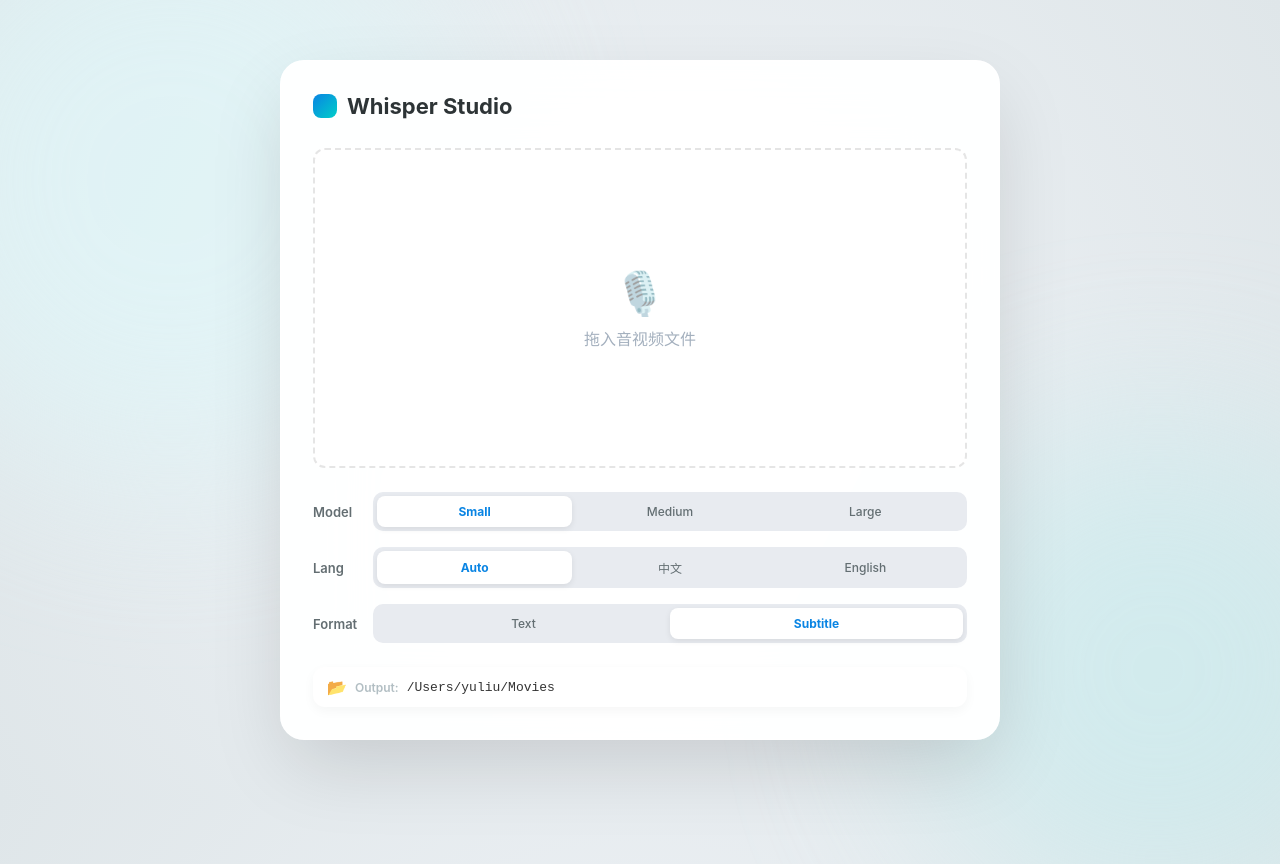
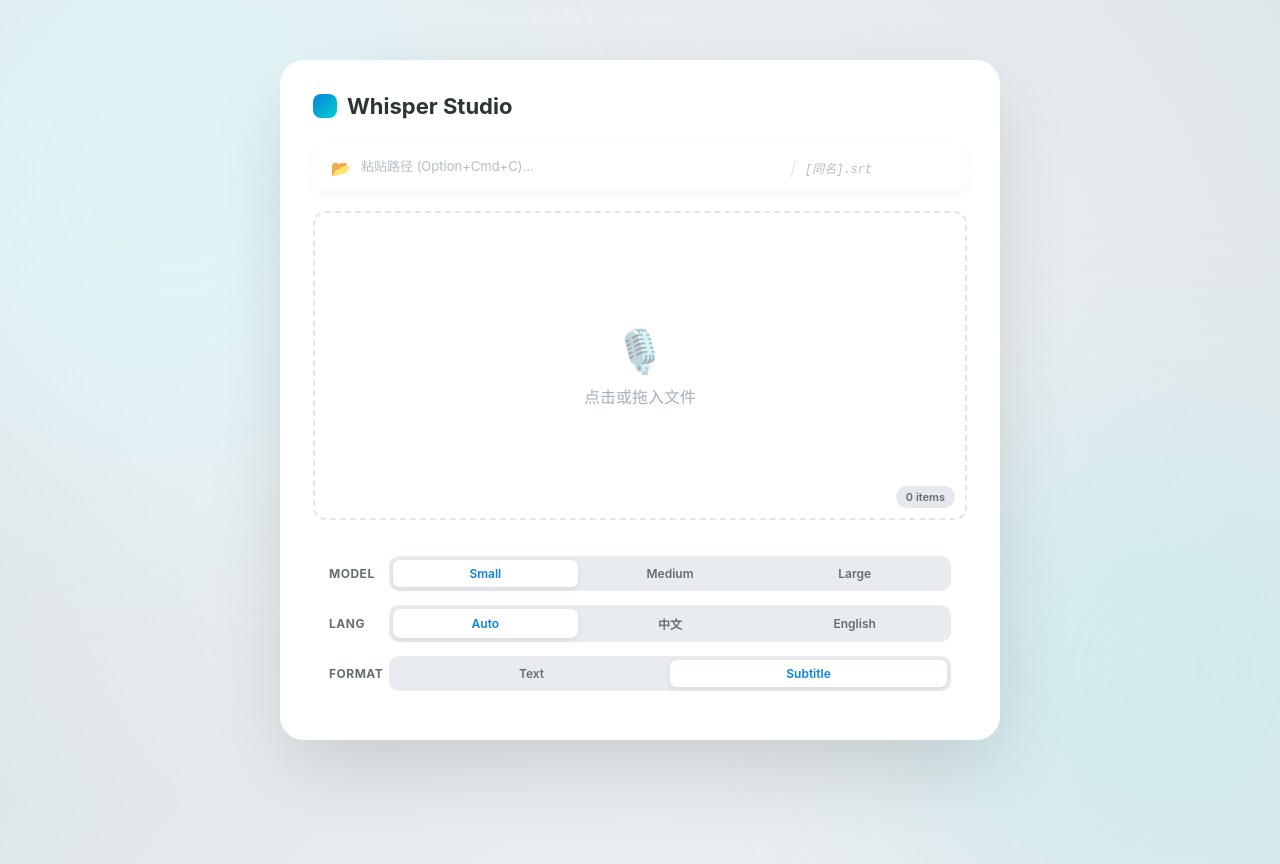
Before and after one commit to liuyu-2003-arch/whisper-gui, a plain HTML site: page index.html in a window 1280 px wide. Both pictures are taken after a click on the button "Small". Shown: the top 864 px of the page. Drawn offline with Linux system fonts and the light colour scheme.

Commit message:
version 2.0

```diff
--- a/index.html
+++ b/index.html
@@ -3,15 +3,16 @@
 <head>
     <meta charset="UTF-8">
     <meta name="viewport" content="width=device-width, initial-scale=1.0">
-    <title>Whisper Command Studio</title>
+    <title>Whisper Studio Ultimate</title>
     <style>
         :root {
             --glass-bg: rgba(255, 255, 255, 0.96);
             --glass-border: rgba(255, 255, 255, 0.6);
             --shadow-lg: 0 30px 80px -10px rgba(0, 0, 0, 0.15);
-            --accent: #0984e3; /* 科技蓝 */
+            --accent: #0984e3;
             --accent-hover: #74b9ff;
             --success: #00b894;
+            --error: #ff7675;
             --text-main: #2d3436;
             --text-sub: #636e72;
             --radius-main: 24px;
@@ -39,7 +40,7 @@
         .app-window {
             width: 720px;
             height: 85vh;
-            max-height: 800px;
+            max-height: 820px;
             background: var(--glass-bg);
             backdrop-filter: blur(40px);
             -webkit-backdrop-filter: blur(40px);
@@ -54,8 +55,7 @@
             overflow: hidden;
         }
 
-        /* 展开总宽度 */
-        .app-window.expanded { width: 1100px; gap: 40px; }
+        .app-window.expanded { width: 1150px; gap: 40px; }
 
         /* 左侧面板 */
         .panel-left {
@@ -63,13 +63,11 @@
             min-width: 0;
             display: flex;
             flex-direction: column;
-            gap: 24px;
+            gap: 20px;
             transition: all 0.5s;
         }
-        /* 默认展开（窄代码模式）时，左侧占满剩余空间 */
         .app-window.expanded .panel-left { flex: 1; }
-        /* 当代码区变宽时，左侧才收缩固定 */
-        .app-window.expanded.full-code-mode .panel-left { flex: 0 0 400px; }
+        .app-window.expanded.full-code-mode .panel-left { flex: 0 0 420px; }
 
         /* 右侧面板 */
         .panel-right {
@@ -79,11 +77,7 @@
             transition: all 0.5s cubic-bezier(0.16, 1, 0.3, 1);
             overflow: hidden;
         }
-
-        /* 默认展开：窄模式 (固定340px) */
         .app-window.expanded .panel-right { flex: 0 0 340px; opacity: 1; width: auto; transform: translateX(0); }
-
-        /* 全宽模式：占据主要空间 */
         .app-window.expanded.full-code-mode .panel-right { flex: 1; }
 
         h1 { font-size: 22px; font-weight: 700; color: #2d3436; display: flex; align-items: center; gap: 10px; margin-bottom: 5px; }
@@ -96,32 +90,55 @@
             border: 2px solid transparent;
             border-radius: var(--radius-sm);
             box-shadow: 0 4px 12px rgba(0,0,0,0.04);
-            padding: 8px 12px;
+            padding: 6px;
             transition: all 0.2s;
+            position: relative;
         }
         .address-bar:focus-within { border-color: var(--accent); box-shadow: 0 4px 16px rgba(9, 132, 227, 0.15); }
-        .icon-folder { font-size: 16px; color: #b2bec3; margin-right: 8px; }
-        .path-label { font-size: 12px; color: #b2bec3; white-space: nowrap; margin-right: 8px; font-weight: 600; }
+        .address-bar.error { border-color: var(--error); background: #fff5f5; }
+        .address-bar.valid { border-color: var(--success); }
+
+        .icon-folder { padding: 0 10px; font-size: 16px; color: #b2bec3; }
+
         .input-path {
             flex: 1; border: none; outline: none; background: transparent;
-            font-family: "SF Mono", monospace; font-size: 13px; color: #333;
+            padding: 8px 0; font-family: "SF Mono", monospace; font-size: 13px; color: #333;
+            min-width: 100px;
+        }
+        .input-path::placeholder { color: #b2bec3; font-family: -apple-system, sans-serif; }
+
+        .divider { padding: 0 8px; color: #dfe6e9; font-weight: 300; font-size: 20px; }
+
+        .input-filename {
+            width: 140px; border: none; outline: none; background: transparent;
+            padding: 6px 0;
+            font-family: "SF Mono", monospace; font-size: 12px; color: #b2bec3; font-weight: 500;
+            font-style: italic; cursor: default;
         }
 
+        .status-badge {
+            margin-left: 10px; margin-right: 4px;
+            font-size: 11px; font-weight: 600; color: #b2bec3;
+            white-space: nowrap; display: flex; align-items: center; gap: 4px;
+        }
+        .status-badge.valid { color: var(--success); }
+        .status-badge.invalid { color: var(--error); }
+
         /* 选项组 */
-        .options-grid { display: flex; flex-direction: column; gap: 16px; }
+        .options-grid { display: flex; flex-direction: column; gap: 14px; background: rgba(255,255,255,0.4); padding: 15px; border-radius: 16px; border: 1px solid rgba(255,255,255,0.5); }
 
         .option-row { display: flex; align-items: center; justify-content: space-between; }
-        .option-label { font-size: 13px; font-weight: 600; color: #636e72; width: 60px; }
+        .option-label { font-size: 12px; font-weight: 700; color: #636e72; width: 60px; text-transform: uppercase; letter-spacing: 0.5px; }
 
         .segmented-control {
             display: flex; background: #e8ebf0; padding: 4px; border-radius: 10px; flex: 1;
         }
         .seg-btn {
-            flex: 1; border: none; background: none; padding: 8px; border-radius: 8px;
-            font-size: 12px; font-weight: 500; color: #636e72; cursor: pointer; transition: all 0.2s;
+            flex: 1; border: none; background: none; padding: 6px; border-radius: 7px;
+            font-size: 12px; font-weight: 600; color: #636e72; cursor: pointer; transition: all 0.2s;
         }
         .seg-btn:hover { color: var(--text-main); }
-        .seg-btn.active { background: #fff; color: var(--accent); font-weight: 700; box-shadow: 0 2px 6px rgba(0,0,0,0.08); }
+        .seg-btn.active { background: #fff; color: var(--accent); box-shadow: 0 2px 6px rgba(0,0,0,0.08); }
 
         /* 拖拽区 */
         .drop-zone {
@@ -129,24 +146,42 @@
             background: rgba(255, 255, 255, 0.5);
             border: 2px dashed rgba(0,0,0,0.1);
             border-radius: var(--radius-sm);
-            position: relative; overflow-y: auto; cursor: pointer; transition: all 0.2s;
+            position: relative;
+            display: flex; flex-direction: column;
+            cursor: pointer; transition: all 0.2s;
         }
         .drop-zone:hover { background: rgba(255,255,255,0.8); border-color: rgba(9, 132, 227, 0.3); }
         .drop-zone.drag-over { border-color: var(--accent); background: rgba(9, 132, 227, 0.05); }
 
-        .empty-state { position: absolute; top: 50%; left: 50%; transform: translate(-50%, -50%); text-align: center; color: #a4b0be; pointer-events: none; }
+        .empty-state {
+            position: absolute; top: 50%; left: 50%; transform: translate(-50%, -50%);
+            text-align: center; color: #a4b0be; pointer-events: none;
+        }
         .empty-icon { font-size: 42px; margin-bottom: 8px; opacity: 0.5; display: block; }
 
-        .file-list { padding: 10px; list-style: none; }
+        .file-list { padding: 10px; list-style: none; overflow-y: auto; flex: 1; }
         .file-item {
-            background: #fff; margin-bottom: 8px; padding: 12px 14px; border-radius: 8px;
-            display: flex; align-items: center; gap: 12px;
+            background: #fff; margin-bottom: 8px; padding: 10px 12px; border-radius: 8px;
+            display: flex; align-items: center; gap: 10px;
             box-shadow: 0 2px 4px rgba(0,0,0,0.04); transition: transform 0.2s;
         }
-        .file-icon { font-size: 18px; color: var(--accent); opacity: 0.8; }
+        .file-icon { font-size: 16px; color: var(--accent); opacity: 0.8; }
         .file-name { font-size: 12px; color: #2d3436; font-weight: 500; flex: 1; white-space: nowrap; overflow: hidden; text-overflow: ellipsis; }
         .del-btn { color: #ff7675; cursor: pointer; opacity: 0.6; padding: 4px; font-size: 16px; }
         .del-btn:hover { opacity: 1; }
+
+        /* 右下角计数器 */
+        .count-tag {
+            position: absolute;
+            bottom: 10px;
+            right: 10px;
+            font-size: 11px; font-weight: 600;
+            background: rgba(223, 228, 234, 0.8);
+            color: #636e72;
+            padding: 4px 10px; border-radius: 100px;
+            pointer-events: none;
+            backdrop-filter: blur(4px);
+        }
 
         /* 右侧代码区 */
         .preview-header { font-size: 13px; font-weight: 600; color: #2d3436; margin-bottom: 8px; display: flex; justify-content: space-between; align-items: center; }
@@ -161,7 +196,7 @@
 
         .code-editor {
             flex: 1; width: 100%; background: #282c34; color: #a9ff68; border-radius: 12px; padding: 20px;
-            font-family: "SF Mono", "Menlo", monospace; font-size: 12px; line-height: 1.6;
+            font-family: "SF Mono", "Menlo", monospace; font-size: 11px; line-height: 1.5;
             resize: none; border: none; outline: none; white-space: pre;
             box-shadow: inset 0 2px 10px rgba(0,0,0,0.2);
         }
@@ -188,12 +223,28 @@
         <div class="panel-left">
             <h1><span class="logo-icon"></span> Whisper Studio</h1>
 
+            <div class="address-bar" id="addressBar">
+                <span class="icon-folder">📂</span>
+
+                <input type="text" class="input-path" id="workPath"
+                       value=""
+                       placeholder="粘贴路径 (Option+Cmd+C)..." autocomplete="off">
+
+                <span class="divider">/</span>
+
+                <input type="text" class="input-filename" id="outputPattern"
+                       value="[同名].srt" readonly>
+
+                <span class="status-badge" id="pathStatus"></span>
+            </div>
+
             <div class="drop-zone" id="dropZone">
                 <div class="empty-state" id="emptyState">
                     <span class="empty-icon">🎙️</span>
-                    <p>拖入音视频文件</p>
+                    <p>点击或拖入文件</p>
                 </div>
                 <ul class="file-list" id="fileList"></ul>
+                <span class="count-tag" id="countLabel">0 items</span>
             </div>
 
             <div class="options-grid">
@@ -224,12 +275,6 @@
                 </div>
             </div>
 
-            <div class="address-bar">
-                <span class="icon-folder">📂</span>
-                <span class="path-label">Output:</span>
-                <input type="text" class="input-path" id="outputPath" value="/Users/yuliu/Movies">
-            </div>
-
         </div>
 
         <div class="panel-right">
@@ -238,7 +283,7 @@
                     <span>Command</span>
                     <span style="opacity:0.5; font-weight:400; font-size:11px">Bash</span>
                 </div>
-                <button class="toggle-view-btn" id="toggleBtn" onclick="toggleCodeView()" title="展开/收起">⤢</button>
+                <button class="toggle-view-btn" id="toggleBtn" onclick="toggleCodeView()" title="切换视图">⤢</button>
             </div>
             <textarea id="previewBox" class="code-editor" readonly></textarea>
             <button class="copy-btn disabled" id="copyBtn" onclick="copyCommand()">等待文件...</button>
@@ -254,7 +299,7 @@
             lang: '', // empty = auto
             fmt: 'srt'
         };
-        let isNarrowMode = true; // 默认为窄模式
+        let isNarrowMode = true; // Default narrow mode
 
         // DOM Elements
         const appWindow = document.getElementById('appWindow');
@@ -262,9 +307,15 @@
         const fileInput = document.getElementById('fileInput');
         const fileListEl = document.getElementById('fileList');
         const emptyState = document.getElementById('emptyState');
+        const countLabel = document.getElementById('countLabel');
+
+        const pathInput = document.getElementById('workPath');
+        const outputPatternInput = document.getElementById('outputPattern');
+        const addressBar = document.getElementById('addressBar');
+        const pathStatus = document.getElementById('pathStatus');
+
         const previewBox = document.getElementById('previewBox');
         const copyBtn = document.getElementById('copyBtn');
-        const outputPathInput = document.getElementById('outputPath');
         const toggleBtn = document.getElementById('toggleBtn');
 
         // Logic
@@ -273,7 +324,13 @@
             const row = event.target.parentElement;
             Array.from(row.children).forEach(btn => btn.classList.remove('active'));
             event.target.classList.add('active');
-            updatePreview();
+
+            // Link Format Option to Address Bar Display
+            if (type === 'fmt') {
+                outputPatternInput.value = `[同名].${val}`;
+            }
+
+            validateAndCheck();
         }
 
         // File Handling
@@ -302,7 +359,7 @@
                 }
             });
             renderList();
-            updatePreview();
+            validateAndCheck();
         }
 
         function renderList() {
@@ -322,48 +379,75 @@
             } else {
                 emptyState.style.display = 'block';
             }
+            countLabel.textContent = `${files.length} items`;
         }
 
         function removeFile(idx) {
             files.splice(idx, 1);
             renderList();
-            updatePreview();
+            validateAndCheck();
         }
 
-        outputPathInput.addEventListener('input', updatePreview);
+        pathInput.addEventListener('input', validateAndCheck);
 
-        // Generate Code
-        function updatePreview() {
-            const outPath = outputPathInput.value.trim().replace(/\/$/, '');
+        // Validation & Preview Generation
+        function validateAndCheck() {
+            let path = pathInput.value.trim().replace(/\/$/, '');
+            const hasFiles = files.length > 0;
 
-            if (files.length === 0 || !outPath) {
-                appWindow.classList.remove('expanded');
-                // 不在未展开时重置模式，保持用户偏好
-                copyBtn.classList.add('disabled');
-                copyBtn.textContent = "等待文件...";
-                return;
+            // Path Validation Regex (Unix/Win)
+            const isPathValid = path.length > 0 && (/^(\/|[a-zA-Z]:)/.test(path));
+
+            // Update UI Status
+            if (isPathValid) {
+                addressBar.classList.remove('error');
+                addressBar.classList.add('valid');
+                pathStatus.textContent = "✅ 有效";
+                pathStatus.className = "status-badge valid";
+            } else {
+                addressBar.classList.remove('valid');
+                if (path.length > 0) {
+                    addressBar.classList.add('error');
+                    pathStatus.textContent = "🚫 无效";
+                    pathStatus.className = "status-badge invalid";
+                } else {
+                    addressBar.classList.remove('error');
+                    pathStatus.textContent = "";
+                    pathStatus.className = "status-badge";
+                }
             }
 
-            // 自动展开
-            appWindow.classList.add('expanded');
+            // Logic to expand/generate
+            if (isPathValid && hasFiles) {
+                appWindow.classList.add('expanded');
 
-            // 应用当前视图模式
-            if (isNarrowMode) {
-                appWindow.classList.remove('full-code-mode'); // 移除全宽类 = 窄模式
-                toggleBtn.innerText = "⤢"; // 显示“展开”图标
+                // Maintain view mode (Default to Narrow)
+                if (isNarrowMode) {
+                    appWindow.classList.remove('full-code-mode');
+                    toggleBtn.innerText = "⤢";
+                } else {
+                    appWindow.classList.add('full-code-mode');
+                    toggleBtn.innerText = "⤡";
+                }
+
+                copyBtn.classList.remove('disabled');
+                copyBtn.textContent = "复制命令";
+                generatePreview(path);
             } else {
-                appWindow.classList.add('full-code-mode'); // 添加全宽类
-                toggleBtn.innerText = "⤡"; // 显示“收缩”图标
+                appWindow.classList.remove('expanded');
+                appWindow.classList.remove('full-code-mode'); // Reset
+
+                copyBtn.classList.add('disabled');
+                copyBtn.textContent = isPathValid ? "等待文件..." : "请先输入有效路径";
             }
+        }
 
-            copyBtn.classList.remove('disabled');
-            copyBtn.textContent = "复制命令";
-
-            let cmd = `mkdir -p "${outPath}" && \\\n`;
+        function generatePreview(path) {
+            let cmd = `mkdir -p "${path}" && \\\n`;
 
             files.forEach((f, i) => {
                 const safeName = f.replace(/"/g, '\\"');
-                let line = `whisper "${safeName}" --model ${config.model} --output_format ${config.fmt} --output_dir "${outPath}"`;
+                let line = `whisper "${safeName}" --model ${config.model} --output_format ${config.fmt} --output_dir "${path}"`;
 
                 if (config.lang) {
                     line += ` --language ${config.lang}`;
@@ -379,9 +463,9 @@
             previewBox.value = cmd;
         }
 
-        // 视图切换
+        // View Toggle
         function toggleCodeView() {
-            isNarrowMode = !isNarrowMode; // 反转状态
+            isNarrowMode = !isNarrowMode; // Invert
 
             if (isNarrowMode) {
                 appWindow.classList.remove('full-code-mode');
@@ -406,6 +490,9 @@
                 copyBtn.style.background = "";
             }, 2000);
         }
+
+        // Init Check
+        validateAndCheck();
     </script>
 </body>
 </html>
```
